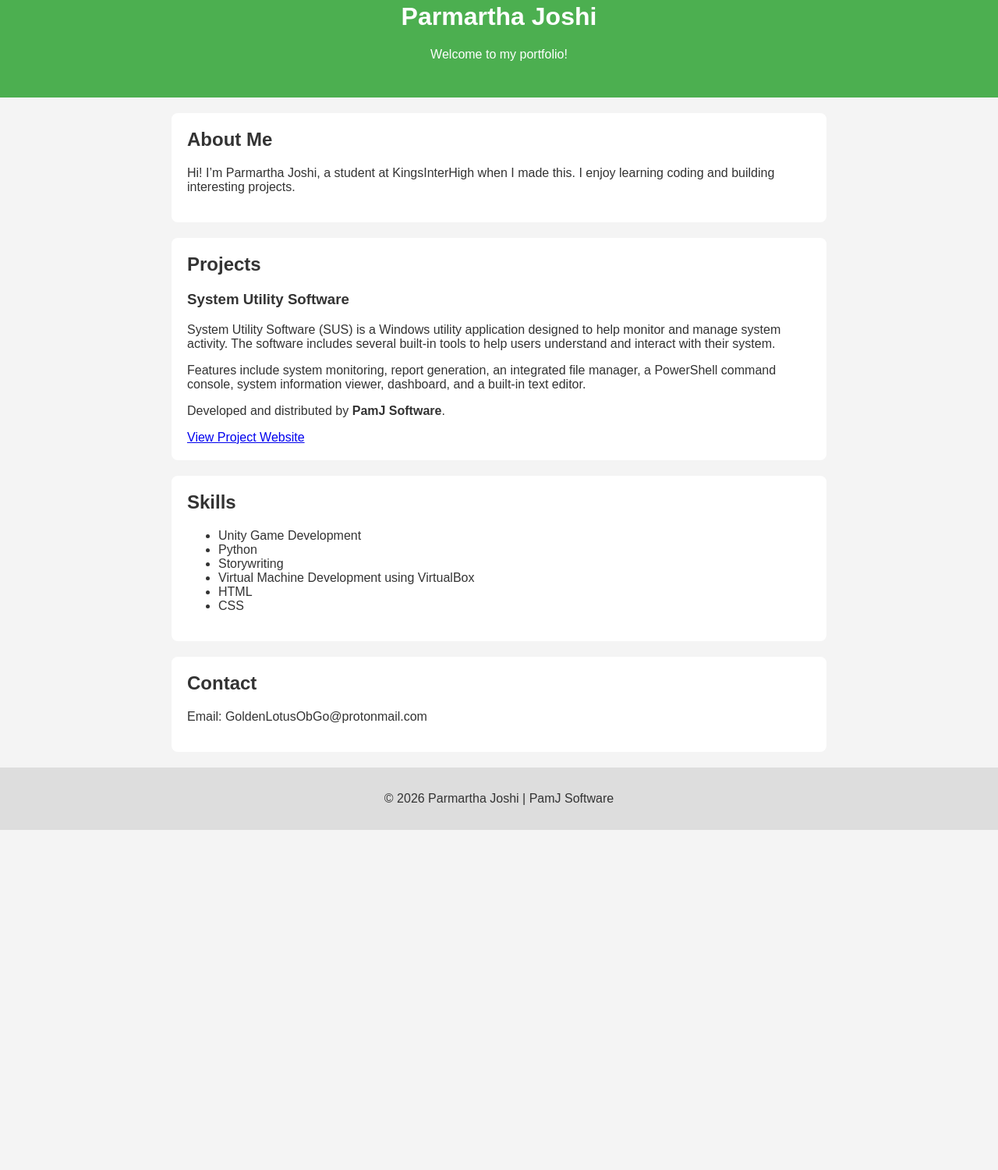
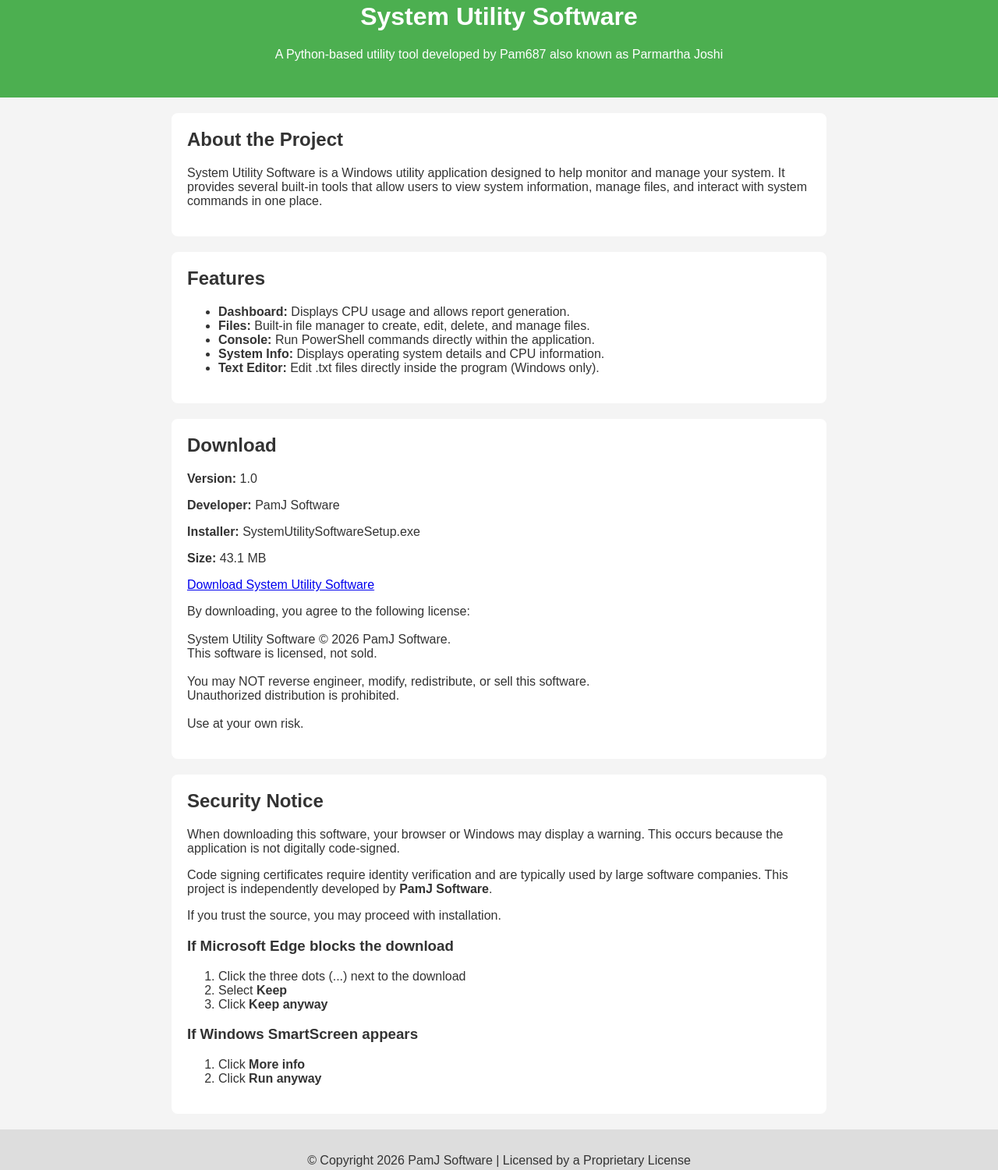
Before and after one commit to Pam687/System-Utility-Software, a plain HTML site: page index.html in a window 1280 px wide. Shown: the part 27-1527 px from the top of the page at 78% size. Before the commit the page ends 1091 px from the top, so only its background shows below. Drawn offline with Linux system fonts and the light colour scheme.

Commit message:
Update portfolio to System Utility Software details

```diff
--- a/index.html
+++ b/index.html
@@ -3,69 +3,96 @@
 <head>
     <meta charset="UTF-8">
     <meta name="viewport" content="width=device-width, initial-scale=1.0">
-    <title>Parmartha Joshi's Portfolio</title>
+    <title>System Utility Software</title>
     <link rel="stylesheet" href="style.css">
 </head>
 <body>
 
 <header>
-    <h1>Parmartha Joshi</h1>
-    <p>Welcome to my portfolio!</p>
+    <h1>System Utility Software</h1>
+    <p>A Python-based utility tool developed by Pam687 also known as Parmartha Joshi</p>
 </header>
 
 <section id="about">
-    <h2>About Me</h2>
-    <p>Hi! I’m Parmartha Joshi, a student at KingsInterHigh when I made this. I enjoy learning coding and building interesting projects.</p>
+    <h2>About the Project</h2>
+    <p>
+        System Utility Software is a Windows utility application designed to help
+        monitor and manage your system. It provides several built-in tools that allow
+        users to view system information, manage files, and interact with system
+        commands in one place.
+    </p>
 </section>
 
-<section id="projects">
-    <h2>Projects</h2>
+<section id="features">
+    <h2>Features</h2>
+    <ul>
+        <li><strong>Dashboard:</strong> Displays CPU usage and allows report generation.</li>
+        <li><strong>Files:</strong> Built-in file manager to create, edit, delete, and manage files.</li>
+        <li><strong>Console:</strong> Run PowerShell commands directly within the application.</li>
+        <li><strong>System Info:</strong> Displays operating system details and CPU information.</li>
+        <li><strong>Text Editor:</strong> Edit .txt files directly inside the program (Windows only).</li>
+    </ul>
+</section>
 
-    <div class="project">
-        <h3>System Utility Software</h3>
+<section id="download">
+    <h2>Download</h2>
+
+    <p><strong>Version:</strong> 1.0</p>
+    <p><strong>Developer:</strong> PamJ Software</p>
+    <p><strong>Installer:</strong> SystemUtilitySoftwareSetup.exe</p>
+    <p><strong>Size:</strong> 43.1 MB</p>
+
+    <a class="download-btn" href="SystemUtilitySoftwareSetup.exe" download>
+        Download System Utility Software
+    </a>
 
     <p>
-        System Utility Software (SUS) is a Windows utility application designed to help monitor
-        and manage system activity. The software includes several built-in tools to help users
-        understand and interact with their system.
+        By downloading, you agree to the following license:
+        <br><br>
+        System Utility Software © 2026 PamJ Software.
+        <br>
+        This software is licensed, not sold.
+        <br><br>
+        You may NOT reverse engineer, modify, redistribute, or sell this software.
+        <br>
+        Unauthorized distribution is prohibited.
+        <br><br>
+        Use at your own risk.
+    </p>
+</section>
+
+<section id="security">
+    <h2>Security Notice</h2>
+
+    <p>
+        When downloading this software, your browser or Windows may display a warning.
+        This occurs because the application is not digitally code-signed.
     </p>
 
     <p>
-        Features include system monitoring, report generation, an integrated file manager,
-        a PowerShell command console, system information viewer, dashboard, and a built-in
-        text editor.
+        Code signing certificates require identity verification and are typically used
+        by large software companies. This project is independently developed by
+        <strong>PamJ Software</strong>.
     </p>
 
-        <p>
-        Developed and distributed by <strong>PamJ Software</strong>.
-        </p>
+    <p>If you trust the source, you may proceed with installation.</p>
 
-        <a class="project-link" href="https://pam687.github.io/System-Utility-Software/" target="_blank">
-            View Project Website
-        </a>
-    </div>
+    <h3>If Microsoft Edge blocks the download</h3>
+    <ol>
+        <li>Click the three dots (...) next to the download</li>
+        <li>Select <strong>Keep</strong></li>
+        <li>Click <strong>Keep anyway</strong></li>
+    </ol>
 
-</section>
-
-<section id="skills">
-    <h2>Skills</h2>
-    <ul>
-        <li>Unity Game Development</li>
-        <li>Python</li>
-        <li>Storywriting</li>
-        <li>Virtual Machine Development using VirtualBox</li>
-        <li>HTML</li>
-        <li>CSS</li>
-    </ul>
-</section>
-
-<section id="contact">
-    <h2>Contact</h2>
-    <p>Email: GoldenLotusObGo@protonmail.com</p>
+    <h3>If Windows SmartScreen appears</h3>
+    <ol>
+        <li>Click <strong>More info</strong></li>
+        <li>Click <strong>Run anyway</strong></li>
+    </ol>
 </section>
 
 <footer>
-    <p>© 2026 Parmartha Joshi | PamJ Software</p>
+    <p>&copy; Copyright 2026 PamJ Software | Licensed by a Proprietary License</p>
 </footer>
 
 </body>
```
Lines whose indentation alone changed are shown as unchanged.
